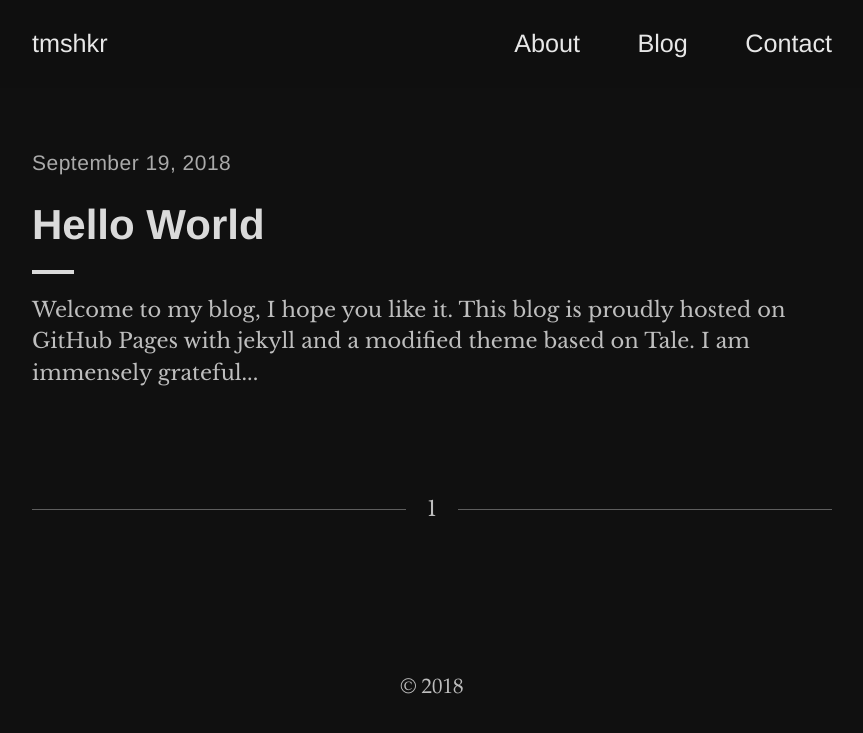
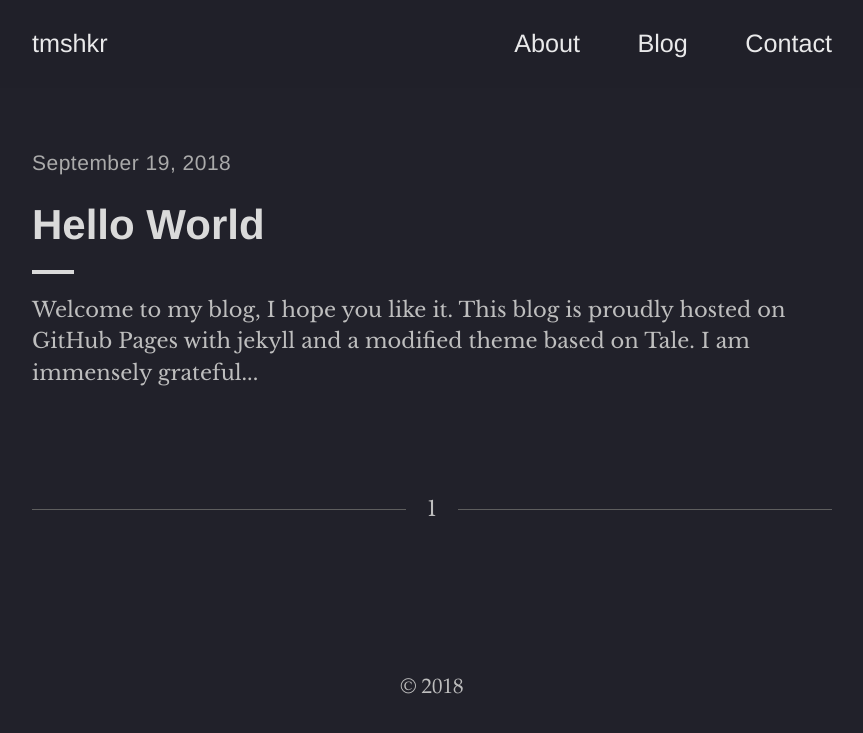
Before and after one commit to tmshkr/tmshkr.github.io, a Jekyll site: the page built from index.html, in a window 1280 px wide and 900 px high. Shown: the top 733 px of the window, without its empty margins (208-1071 px from the left). Built offline with Jekyll 4.4.1, drawn with Linux system fonts in a browser that asks for light colours; the list of posts is cut into pages by our own code.

Commit message:
Change background-color

```diff
--- a/_sass/partials/_variables.scss
+++ b/_sass/partials/_variables.scss
@@ -1,5 +1,5 @@
 // Colors
-$background-color: #101010;
+$background-color: #21212a;
 $default-color: #bebebe;
 $default-shade: #dadada;
 $default-tint: #aaa;
```
